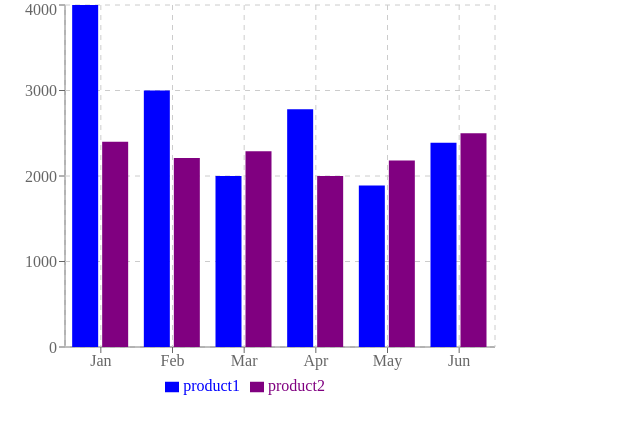
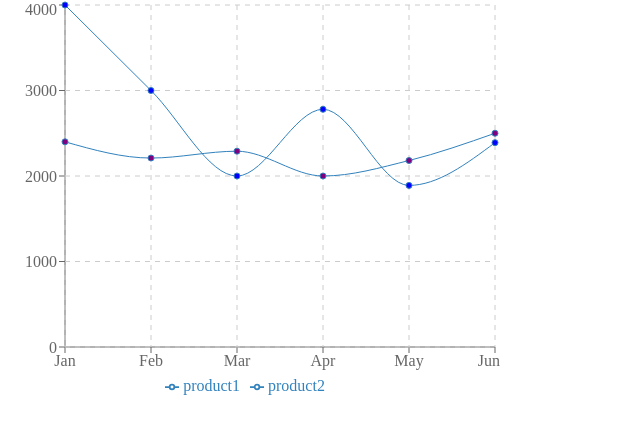
Before and after one commit to elvisonob/TinkerHub, a React (Create React App) app: page / in a window 1280 px wide. Shown: the top 434 px of the page, without its empty margins (0-640 px from the left). Built offline with nearby package versions, Linux system fonts and the light colour scheme.

Commit message:
Switching to LineChart

```diff
--- a/src/components/AreaChart.js
+++ b/src/components/AreaChart.js
@@ -1,8 +1,8 @@
 'use client';
 
 import {
-  Bar,
-  BarChart,
+  Line,
+  LineChart,
   YAxis,
   XAxis,
   CartesianGrid,
@@ -47,15 +47,15 @@ const productSales = [
 const AreaChartComponent = () => {
   return (
     <div>
-      <BarChart width={500} height={400} data={productSales}>
+      <LineChart width={500} height={400} data={productSales}>
         <XAxis dataKey="name" />
         <YAxis />
         <CartesianGrid strokeDasharray="5, 5" />
         <Tooltip />
         <Legend />
-        <Bar dataKey="product1" fill="blue" type="monotone" />
-        <Bar dataKey="product2" fill="purple" type="monotone" />
-      </BarChart>
+        <Line dataKey="product1" fill="blue" type="monotone" />
+        <Line dataKey="product2" fill="purple" type="monotone" />
+      </LineChart>
     </div>
   );
 };
```
